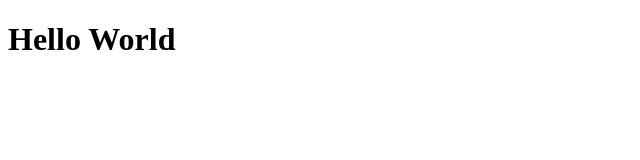
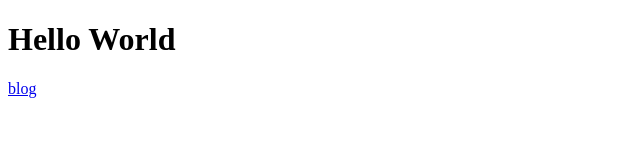
Before and after one commit to C0Di0/C0Di0.github.io, a plain HTML site: page index.html in a window 1280 px wide. Shown: the full height of the page, 0-640 px from the left. Drawn offline with Linux system fonts and the light colour scheme.

Commit message:
Update index.html

```diff
--- a/index.html
+++ b/index.html
@@ -8,5 +8,6 @@
   </head>
   <body>
     <h1>Hello World</h1>
+    <a href="https://c0di0.github.io/blog/">blog</a>
   </body>
 </html>
```
